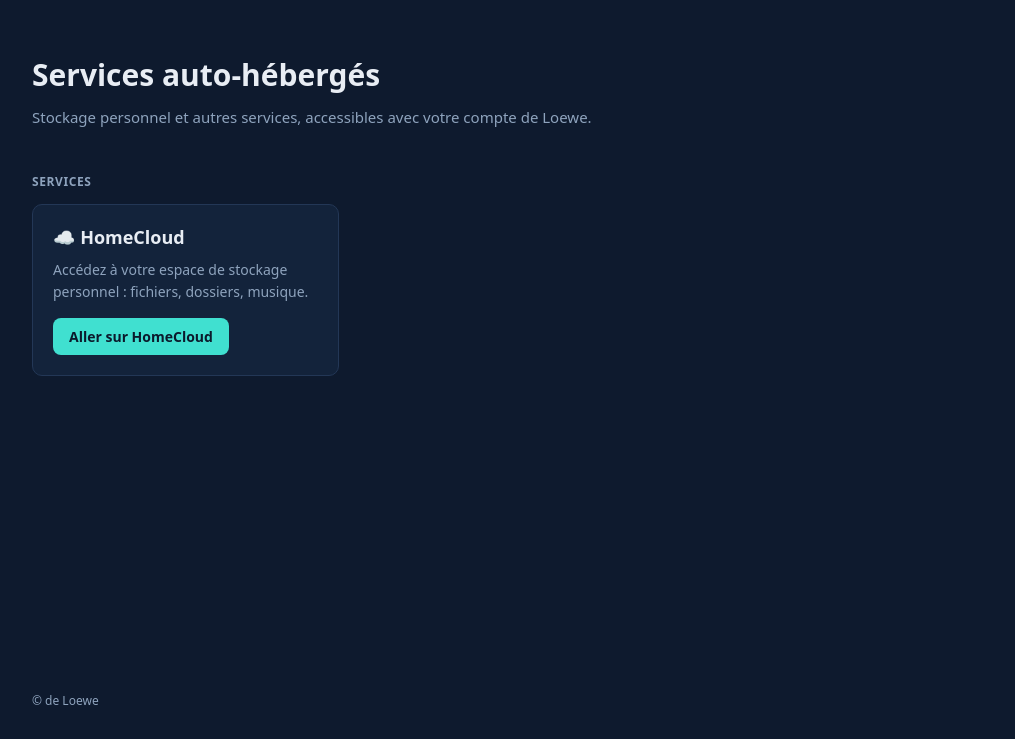
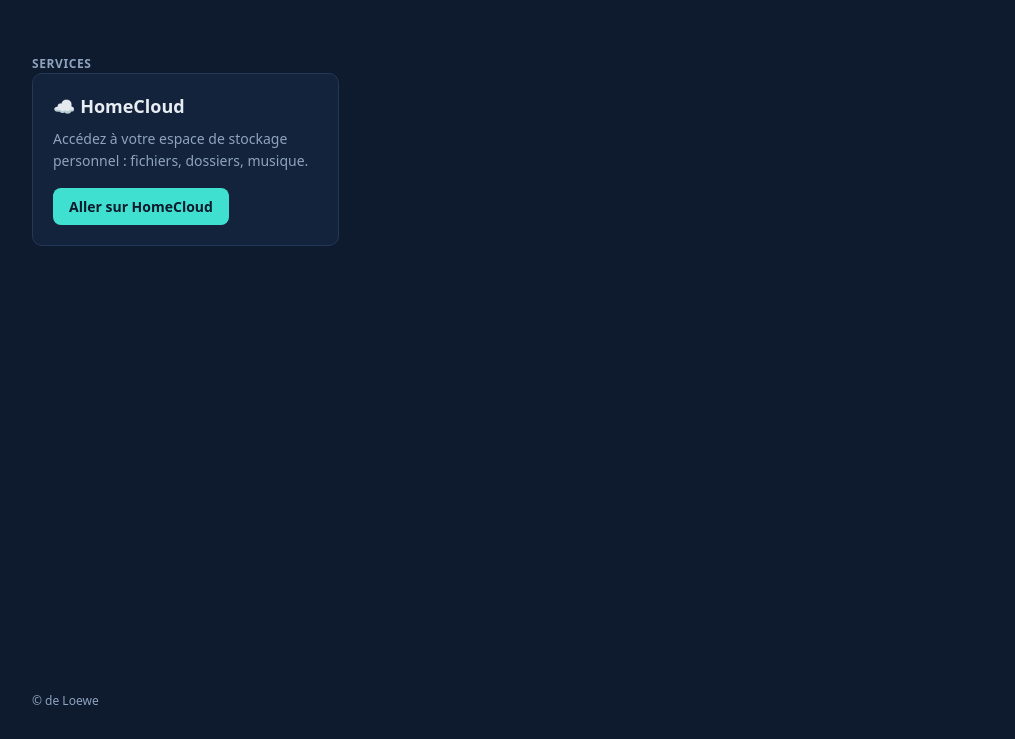
Before and after one commit to RemiDeLoewe/deLoeweWebsite, a plain HTML site: page index.html in a window 1280 px wide. Shown: the part 61-800 px from the top of the page, without its empty margins (132-1147 px from the left). Drawn offline with Linux system fonts and the light colour scheme.

Commit message:
Update index.html

```diff
--- a/index.html
+++ b/index.html
@@ -183,9 +183,6 @@ main {
 
 <main>
     <section class="intro">
-        <h1>Services auto-hébergés</h1>
-        <p>Stockage personnel et autres services, accessibles avec votre compte de Loewe.</p>
-    </section>
 
     <p class="titre-section">Services</p>
 
```
